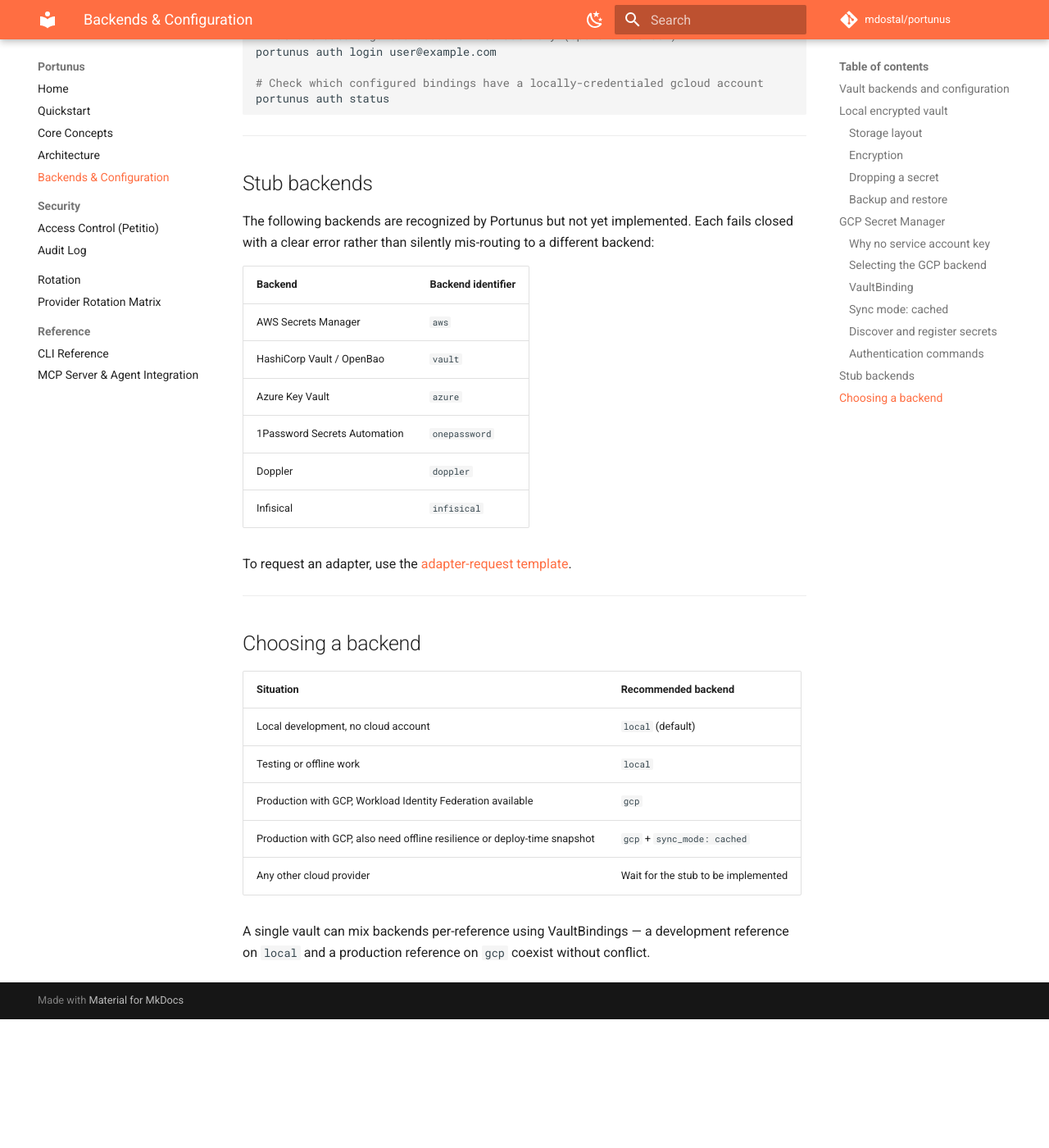
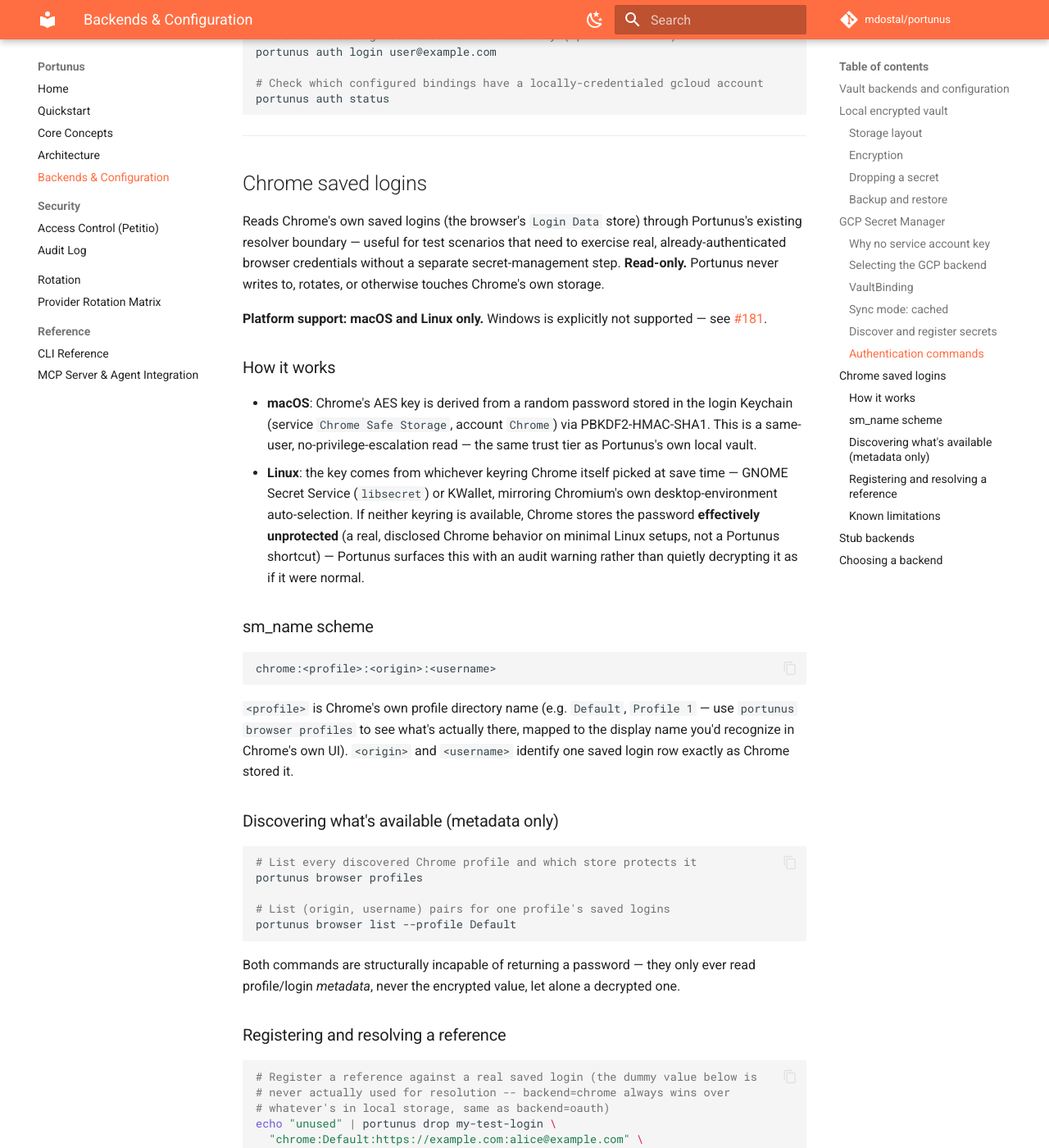
Before and after one commit to mdostal/portunus, an MkDocs documentation site: the page built from docs/backends.md, in a window 1280 px wide and 1400 px high, scrolled down 4025 px. Shown: the whole window at 82% size. Built offline with MkDocs 1.6.1 and Material for MkDocs 9.7.7, drawn with Linux system fonts in a browser that asks for light colours; comment, search, counter and statistics services are not loaded; before the commit the page ends 5268 px from its top, so only the background shows below that; some of the changed text lies outside the part shown.

Commit message:
[05-closeout] docs, v0.34.0, Windows + write-back follow-up issues filed
docs/backends.md gains a ChromeBackend section (platform scope, sm_name
scheme, registration/resolve examples, known limitations); README mentions
Chrome saved-login support in the feature list and the ARCA backend table
(also fixed that table to mention the existing OAuth broker, which had been
missing from "real today" since it shipped). CHANGELOG's Unreleased section
cut to a dated 0.34.0 heading (test_changelog_has_a_section_for_the_current_
version requires it) with a fresh Unreleased above it for whatever lands
next. Version bumped 0.33.0 -> 0.34.0 in lockstep across __version__,
pyproject.toml, manifest.json, Tauri's conf.json/Cargo.toml/Cargo.lock (6
sources, not the 5 I started with -- Cargo.lock's embedded
portunus-desktop version is checked separately by test_version_consistency.py
and needed its own fix).

Filed #181 (Windows support, blocked on a non-exploit read path existing)
and #182 (write-back/rotate, Mathew's explicit long-term ask) as real
tracked issues rather than doc notes nobody re-reads.

lessons-learned.md records: the macOS live-proof's full results (1020/1020
real saved logins decrypted, zero failures), the honest disclosure that
Linux's Secret Service/KWallet path is fixture-only (implementing machine
is macOS), two corrections to this epic's own planning docs (router
dispatches by ref.backend, not sm_name-prefix; sm_name needs careful
right-anchored parsing, not a naive split), a Python 3.13 sqlite3 gotcha
(Cursor/Connection.execute are immutable; use set_trace_callback instead),
and the Pantheon handoff-then-takeback that led to this epic being built
directly in-session.

Full suite: 1119 passed (one pre-existing concurrency test flaked under
full-suite load twice during this epic, confirmed to pass in isolation
both times -- not related to any change here).

Co-Authored-By: Claude Sonnet 5 <noreply@anthropic.com>
Claude-Session: https://claude.ai/code/session_01QWgo1d25VQD3LbQm7VQ1aF

````diff
--- a/docs/backends.md
+++ b/docs/backends.md
@@ -152,6 +152,59 @@ portunus auth status
 
 ---
 
+## Chrome saved logins
+
+Reads Chrome's own saved logins (the browser's `Login Data` store) through Portunus's existing resolver boundary — useful for test scenarios that need to exercise real, already-authenticated browser credentials without a separate secret-management step. **Read-only.** Portunus never writes to, rotates, or otherwise touches Chrome's own storage.
+
+**Platform support: macOS and Linux only.** Windows is explicitly not supported — see [#181](https://github.com/mdostal/portunus/issues/181).
+
+### How it works
+
+- **macOS**: Chrome's AES key is derived from a random password stored in the login Keychain (service `Chrome Safe Storage`, account `Chrome`) via PBKDF2-HMAC-SHA1. This is a same-user, no-privilege-escalation read — the same trust tier as Portunus's own local vault.
+- **Linux**: the key comes from whichever keyring Chrome itself picked at save time — GNOME Secret Service (`libsecret`) or KWallet, mirroring Chromium's own desktop-environment auto-selection. If neither keyring is available, Chrome stores the password **effectively unprotected** (a real, disclosed Chrome behavior on minimal Linux setups, not a Portunus shortcut) — Portunus surfaces this with an audit warning rather than quietly decrypting it as if it were normal.
+
+### sm_name scheme
+
+```
+chrome:<profile>:<origin>:<username>
+```
+
+`<profile>` is Chrome's own profile directory name (e.g. `Default`, `Profile 1` — use `portunus browser profiles` to see what's actually there, mapped to the display name you'd recognize in Chrome's own UI). `<origin>` and `<username>` identify one saved login row exactly as Chrome stored it.
+
+### Discovering what's available (metadata only)
+
+```bash
+# List every discovered Chrome profile and which store protects it
+portunus browser profiles
+
+# List (origin, username) pairs for one profile's saved logins
+portunus browser list --profile Default
+```
+
+Both commands are structurally incapable of returning a password — they only ever read profile/login *metadata*, never the encrypted value, let alone a decrypted one.
+
+### Registering and resolving a reference
+
+```bash
+# Register a reference against a real saved login (the dummy value below is
+# never actually used for resolution -- backend=chrome always wins over
+# whatever's in local storage, same as backend=oauth)
+echo "unused" | portunus drop my-test-login \
+  "chrome:Default:https://example.com:alice@example.com" \
+  --backend chrome --stdin
+
+# Resolve it through the normal boundary-only path, like any other reference
+portunus resolve my-test-login
+```
+
+### Known limitations
+
+- **No in-memory cache.** Unlike `OAuthBackend`, every resolve re-reads and re-decrypts — re-decrypting is cheap, and this minimizes how long a decrypted password lives in process memory.
+- **Write-back / rotation is explicit backlog, not implemented.** See [#182](https://github.com/mdostal/portunus/issues/182) — the long-term plan is an API-level roll/change rather than mutating Chrome's own SQLite store directly next to a running browser.
+- **The Linux key-fetch path was not live-tested** against a real Secret Service/KWallet install during this epic (implemented on macOS) — fixture/mock-only. The macOS path was live-verified against this machine's real Chrome install (1020 real saved logins decrypted with zero failures).
+
+---
+
 ## Stub backends
 
 The following backends are recognized by Portunus but not yet implemented. Each fails closed with a clear error rather than silently mis-routing to a different backend:
@@ -177,6 +230,7 @@ To request an adapter, use the [adapter-request template](https://github.com/mdo
 | Testing or offline work | `local` |
 | Production with GCP, Workload Identity Federation available | `gcp` |
 | Production with GCP, also need offline resilience or deploy-time snapshot | `gcp` + `sync_mode: cached` |
+| Testing against real, already-authenticated browser credentials (macOS/Linux) | `chrome` |
 | Any other cloud provider | Wait for the stub to be implemented |
 
 A single vault can mix backends per-reference using VaultBindings — a development reference on `local` and a production reference on `gcp` coexist without conflict.
--- a/pyproject.toml
+++ b/pyproject.toml
@@ -4,7 +4,7 @@ build-backend = "setuptools.build_meta"
 
 [project]
 name = "pantheon-portunus"
-version = "0.33.0"
+version = "0.34.0"
 description = "A standalone, boundary-only secret broker — reference a secret by name, the value is injected only at the execution boundary, never inside an LLM or agent context."
 readme = "README.md"
 requires-python = ">=3.10"
--- a/src/portunus/__init__.py
+++ b/src/portunus/__init__.py
@@ -52,7 +52,7 @@ from .auth import (
 # tests/test_version_consistency.py fails the build if they drift. A literal rather than
 # importlib.metadata: an editable install's metadata is frozen at install time, so a
 # `git pull` that bumps pyproject would otherwise keep reporting the old version.
-__version__ = "0.33.0"
+__version__ = "0.34.0"
 
 __all__ = [
     "Registry",
````
Also changed, not shown: .pHive/epics/portunus-chrome-credential-broker/docs/lessons-learned.md (added, +86 -0 lines), CHANGELOG.md (+13 -0 lines), README.md (+5 -4 lines), manifest.json, 3 other files.
